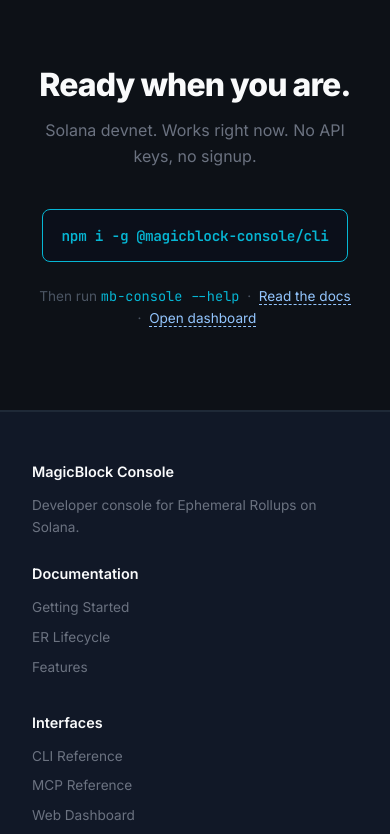
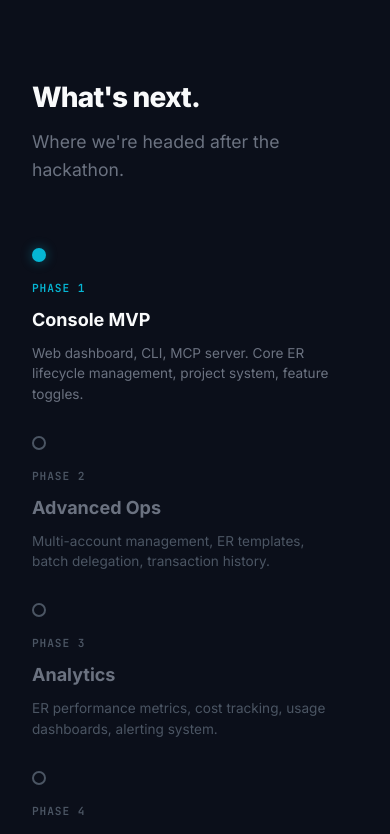
Before and after one commit to shipooor/mb-console, a SvelteKit app in the folder packages/web/: page / in a window 390 px wide. Shown: the part 5200-6034 px from the top of the page. Built offline with nearby package versions, Linux system fonts and the light colour scheme.

Commit message:
feat(web): add roadmap section to landing page
Horizontal timeline with 4 phases between Architecture and Install
sections. Phase 1 (Console MVP) highlighted as done, phases 2-4
dimmed. Responsive: 2-col at 960px, 1-col at 600px.

```diff
--- a/packages/web/src/routes/(landing)/+page.svelte
+++ b/packages/web/src/routes/(landing)/+page.svelte
@@ -394,6 +394,44 @@
                                  ├── Cranks
                                  ├── Oracle (Pyth)
                                  └── Session Keys</div>
+	</section>
+
+	<!-- DIVIDER -->
+	<div class="divider"></div>
+
+	<!-- ROADMAP -->
+	<section class="roadmap">
+		<div class="roadmap-header">
+			<h2>What's next.</h2>
+			<p>Where we're headed after the hackathon.</p>
+		</div>
+		<div class="timeline">
+			<div class="timeline-line"></div>
+			<div class="phase done">
+				<div class="phase-dot"></div>
+				<div class="phase-label">Phase 1</div>
+				<div class="phase-title">Console MVP</div>
+				<div class="phase-desc">Web dashboard, CLI, MCP server. Core ER lifecycle management, project system, feature toggles.</div>
+			</div>
+			<div class="phase">
+				<div class="phase-dot"></div>
+				<div class="phase-label">Phase 2</div>
+				<div class="phase-title">Advanced Ops</div>
+				<div class="phase-desc">Multi-account management, ER templates, batch delegation, transaction history.</div>
+			</div>
+			<div class="phase">
+				<div class="phase-dot"></div>
+				<div class="phase-label">Phase 3</div>
+				<div class="phase-title">Analytics</div>
+				<div class="phase-desc">ER performance metrics, cost tracking, usage dashboards, alerting system.</div>
+			</div>
+			<div class="phase">
+				<div class="phase-dot"></div>
+				<div class="phase-label">Phase 4</div>
+				<div class="phase-title">Ecosystem</div>
+				<div class="phase-desc">Plugin system, community templates, mainnet support, SDK marketplace.</div>
+			</div>
+		</div>
 	</section>
 
 	<!-- INSTALL -->
@@ -923,6 +961,104 @@
 		line-height: 1.5;
 	}
 
+	/* ==================== ROADMAP ==================== */
+	.roadmap {
+		padding: 96px 32px;
+		max-width: 1200px;
+		margin: 0 auto;
+	}
+
+	.roadmap-header {
+		margin-bottom: 64px;
+	}
+
+	.roadmap-header h2 {
+		font-size: 2.5rem;
+		font-weight: 800;
+		letter-spacing: -0.03em;
+		margin-bottom: 8px;
+		color: #F9FAFB;
+	}
+
+	.roadmap-header p {
+		color: var(--text-muted);
+		font-size: 1.1rem;
+	}
+
+	.timeline {
+		display: grid;
+		grid-template-columns: repeat(4, 1fr);
+		gap: 0;
+		position: relative;
+	}
+
+	.timeline-line {
+		position: absolute;
+		top: 7px;
+		left: 0;
+		right: 0;
+		height: 2px;
+		background: var(--border);
+	}
+
+	.phase {
+		position: relative;
+		padding-top: 32px;
+		padding-right: 24px;
+	}
+
+	.phase-dot {
+		position: absolute;
+		top: 0;
+		left: 0;
+		width: 14px;
+		height: 14px;
+		border-radius: 50%;
+		border: 2px solid var(--text-dim);
+		background: var(--bg);
+	}
+
+	.phase.done .phase-dot {
+		border-color: var(--accent);
+		background: var(--accent);
+		box-shadow: 0 0 12px rgba(6, 182, 212, 0.4);
+	}
+
+	.phase-label {
+		font-family: var(--font-mono);
+		font-size: 0.7rem;
+		font-weight: 600;
+		text-transform: uppercase;
+		letter-spacing: 0.08em;
+		color: var(--text-dim);
+		margin-bottom: 8px;
+	}
+
+	.phase.done .phase-label {
+		color: var(--accent);
+	}
+
+	.phase-title {
+		font-size: 1.125rem;
+		font-weight: 700;
+		color: var(--text-muted);
+		margin-bottom: 8px;
+	}
+
+	.phase.done .phase-title {
+		color: #F9FAFB;
+	}
+
+	.phase-desc {
+		font-size: 0.85rem;
+		color: var(--text-dim);
+		line-height: 1.5;
+	}
+
+	.phase.done .phase-desc {
+		color: var(--text-muted);
+	}
+
 	/* ==================== INSTALL ==================== */
 	.install {
 		background: var(--bg-alt);
@@ -1154,6 +1290,15 @@
 		.footer-content {
 			grid-template-columns: 1fr 1fr;
 		}
+
+		.timeline {
+			grid-template-columns: repeat(2, 1fr);
+			gap: 40px 0;
+		}
+
+		.timeline-line {
+			display: none;
+		}
 	}
 
 	@media (max-width: 600px) {
@@ -1197,5 +1342,14 @@
 			font-size: 0.65rem;
 			padding: 16px;
 		}
+
+		.timeline {
+			grid-template-columns: 1fr;
+			gap: 32px;
+		}
+
+		.roadmap-header h2 {
+			font-size: 1.75rem;
+		}
 	}
 </style>
```
